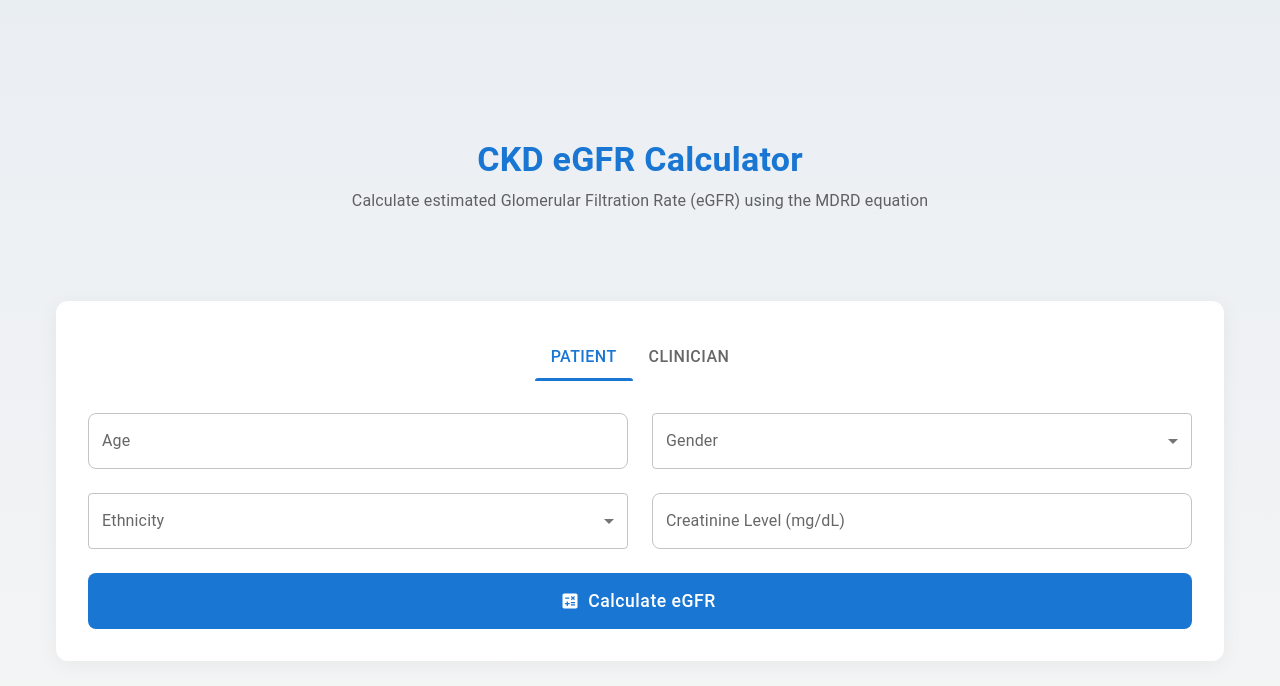
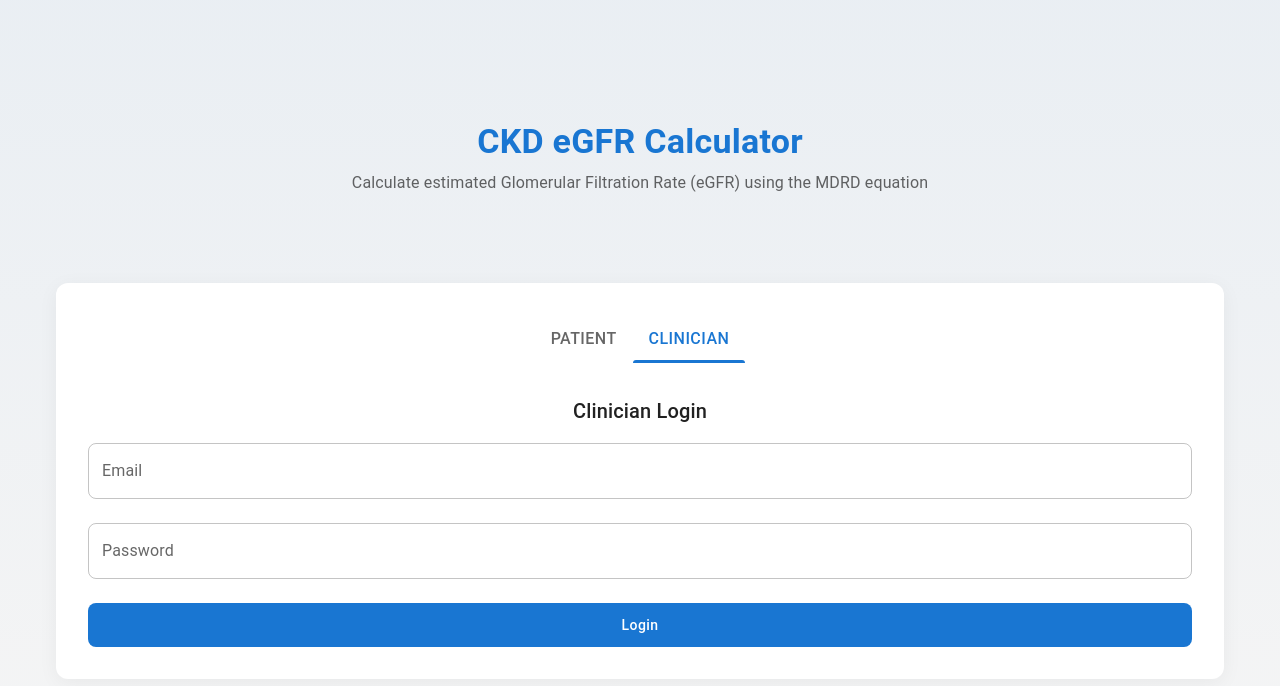
Before and after one commit to h4r1ni/CKD-eGFR-Calculator, a React (Vite) app: page / in a window 1280 px wide. Shown: the top 686 px of the page. Built offline with nearby package versions, Linux system fonts and the light colour scheme.

Commit message:
Connected to database, added login form for clinicians.

```diff
--- a/package.json
+++ b/package.json
@@ -15,10 +15,12 @@
     "@mui/icons-material": "^6.4.1",
     "@mui/material": "^6.4.1",
     "axios": "^1.7.9",
-    "papaparse": "^5.5.1",
+    "firebase": "^11.3.1",
+    "papaparse": "^5.5.2",
     "react": "^18.3.1",
     "react-dom": "^18.3.1",
     "react-hook-form": "^7.54.2",
+    "react-router-dom": "^7.1.5",
     "recharts": "^2.15.0"
   },
   "devDependencies": {
--- a/src/App.jsx
+++ b/src/App.jsx
@@ -1,4 +1,5 @@
 import { ThemeProvider, createTheme, CssBaseline, Box } from '@mui/material';
+import { BrowserRouter as Router, Routes, Route, Navigate } from 'react-router-dom';
 import EGFRCalculator from './components/EGFRCalculator';
 
 const theme = createTheme({
@@ -67,6 +68,7 @@ function App() {
   return (
     <ThemeProvider theme={theme}>
       <CssBaseline />
+      <Router>
         <Box
           sx={{
             minHeight: '100vh',
@@ -80,8 +82,15 @@ function App() {
             overflow: 'auto',
           }}
         >
-        <EGFRCalculator />
+          <Routes>
+            {/* This makes sure the first page is the Calculator page */}
+            <Route path="/" element={<EGFRCalculator />} />
+            <Route path="/calculator" element={<EGFRCalculator />} />
+            {/* Any unknown routes will go to the calculator */}
+            <Route path="*" element={<Navigate to="/" />} />
+          </Routes>
         </Box>
+      </Router>
     </ThemeProvider>
   );
 }
--- a/src/components/EGFRCalculator.jsx
+++ b/src/components/EGFRCalculator.jsx
@@ -1,4 +1,8 @@
-import React, { useState } from 'react';
+import React, { useState, useEffect } from 'react';
+import { useLocation } from 'react-router-dom'; // <-- Add this at the top
+import { auth } from "../firebaseConfig";
+import { signInWithEmailAndPassword } from "firebase/auth";
+
 import {
   Box,
   Container,
@@ -24,12 +28,28 @@ import CalculateIcon from '@mui/icons-material/Calculate';
 import Papa from 'papaparse';
 
 const EGFRCalculator = () => {
-  const [userType, setUserType] = useState('patient');
+  const location = useLocation();
+  const queryParams = new URLSearchParams(location.search);
+  const initialUserType = queryParams.get('type') || 'clinician';
+  const [userType, setUserType] = useState(initialUserType);
+  const [isLoggedIn, setIsLoggedIn] = useState(false);
   const [calculationResult, setCalculationResult] = useState(null);
+  const [email, setEmail] = useState("");
+  const [password, setPassword] = useState("");
+  const [loginError, setLoginError] = useState("");
+  const [patients, setPatients] = useState([]); // Stores multiple patient data
+  const [currentPatientIndex, setCurrentPatientIndex] = useState(0); // Controls navigation
+
+
+  useEffect(() => {
+    setUserType(initialUserType);
+  }, [initialUserType]);
+
+
   const [error, setError] = useState('');
   const [loading, setLoading] = useState(false);
 
-  const { control, handleSubmit, reset, formState: { errors } } = useForm({
+  const { control, handleSubmit, reset, setValue, formState: { errors } } = useForm({
     defaultValues: {
       age: '',
       gender: '',
@@ -44,6 +64,16 @@ const EGFRCalculator = () => {
     setCalculationResult(null);
     setError('');
   };
+
+  const handleLogin = async () => {
+    try {
+      await signInWithEmailAndPassword(auth, email, password);
+      setIsLoggedIn(true);
+    } catch (error) {
+      setLoginError("Invalid credentials. Please try again.");
+    }
+  };
+
 
   const calculateEGFR = (creatinine, age, gender, ethnicity) => {
     // MDRD equation implementation
@@ -96,20 +126,64 @@ const EGFRCalculator = () => {
 
     const handleFileUpload = (event) => {
     const file = event.target.files[0];
-    if (file) {
+
+    if (!file) return;
+
     Papa.parse(file, {
         complete: (results) => {
-          // Process CSV data
-          console.log(results.data);
-          // Implement bulk processing logic here
+            if (results.errors.length) {
+                setError(`Error processing CSV file: ${results.errors[0].message}`);
+                return;
+            }
+
+            const patients = results.data.map((row, index) => {
+                // Normalize column names (force lowercase and trim spaces)
+                const normalizedRow = {};
+                Object.keys(row).forEach(key => {
+                    normalizedRow[key.trim().toLowerCase()] = row[key].trim();
+                });
+
+                // Check if any required fields are missing
+                if (!normalizedRow.age || !normalizedRow.gender || !normalizedRow.ethnicity || !normalizedRow.creatinine) {
+                    setError(`Missing required fields in row ${index + 1}. Please check your file.`);
+                    return null;
+                }
+
+                // Validate values
+                if (isNaN(normalizedRow.age) || isNaN(normalizedRow.creatinine)) {
+                    setError(`Invalid number detected in row ${index + 1}. Ensure age and creatinine are numeric.`);
+                    return null;
+                }
+
+                return normalizedRow;
+            }).filter(patient => patient !== null);  // Remove invalid entries
+
+            if (patients.length === 0) {
+                setError('CSV file is empty or all rows contain errors. Please check your file.');
+                return;
+            }
+
+            setPatients(patients);
+            setCurrentPatientIndex(0);
+            setError(''); // Clear any previous errors
         },
         header: true,
-        error: (error) => {
-          setError('Error processing CSV file: ' + error.message);
+        skipEmptyLines: true,
+    });
+};
+
+
+  useEffect(() => {
+    if (patients.length > 0) {
+      const selectedPatient = patients[currentPatientIndex];
+      setValue("age", selectedPatient.age);
+      setValue("gender", selectedPatient.gender.toLowerCase());
+      setValue("ethnicity", selectedPatient.ethnicity.toLowerCase());
+      setValue("creatinine", selectedPatient.creatinine);
     }
-      });
-    }
-  };
+  }, [currentPatientIndex, patients, setValue]);
+
+
 
   const getRecommendations = (stage) => {
     const recommendations = {
@@ -206,38 +280,85 @@ const EGFRCalculator = () => {
           />
         </Tabs>
 
+
+        {userType === "clinician" && !isLoggedIn ? (
+          <Box sx={{ textAlign: "center", mt: 3 }}>
+            <Typography variant="h6">Clinician Login</Typography>
+            <TextField
+              label="Email"
+              fullWidth
+              margin="normal"
+              value={email}
+              onChange={(e) => setEmail(e.target.value)}
+            />
+            <TextField
+              label="Password"
+              type="password"
+              fullWidth
+              margin="normal"
+              value={password}
+              onChange={(e) => setPassword(e.target.value)}
+            />
+            <Button
+              variant="contained"
+              color="primary"
+              fullWidth
+              onClick={handleLogin}
+              sx={{ mt: 2 }}
+            >
+              Login
+            </Button>
+            {loginError && (
+              <Alert severity="error" sx={{ mt: 2 }}>
+                {loginError}
+              </Alert>
+            )}
+          </Box>
+        ) : (
+          <>
             {error && (
-          <Alert
-            severity="error"
-            sx={{
-              mb: 3,
-              borderRadius: 2,
-            }}
-          >
+              <Alert severity="error" sx={{ mb: 3, borderRadius: 2 }}>
                 {error}
               </Alert>
             )}
-
             <form onSubmit={handleSubmit(onSubmit)}>
               <Grid container spacing={3}>
+              {patients.length > 1 && (
+          <Grid item xs={12} sx={{ display: 'flex', justifyContent: 'center', gap: 2 }}>
+            <Button
+              variant="contained"
+              color="secondary"
+              disabled={currentPatientIndex === 0}
+              onClick={() => setCurrentPatientIndex(prev => prev - 1)}
+            >
+              ← Previous Patient
+            </Button>
+
+            <Typography variant="body1" sx={{ display: 'flex', alignItems: 'center' }}>
+              Patient {currentPatientIndex + 1} of {patients.length}
+            </Typography>
+
+            <Button
+              variant="contained"
+              color="secondary"
+              disabled={currentPatientIndex === patients.length - 1}
+              onClick={() => setCurrentPatientIndex(prev => prev + 1)}
+            >
+              Next Patient →
+            </Button>
+          </Grid>
+        )}
+
         <Grid item xs={12} md={6}>
           <Controller
             name="age"
             control={control}
             rules={{ required: 'Age is required', min: 18, max: 120 }}
             render={({ field }) => (
-                  <TextField
-                    {...field}
-                    label="Age"
-                    type="number"
-                    fullWidth
-                    error={!!errors.age}
-                    helperText={errors.age?.message}
-                  />
+              <TextField {...field} label="Age" type="number" fullWidth error={!!errors.age} helperText={errors.age?.message} />
             )}
           />
         </Grid>
-
         <Grid item xs={12} md={6}>
           <Controller
             name="gender"
@@ -254,7 +375,6 @@ const EGFRCalculator = () => {
             )}
           />
         </Grid>
-
         <Grid item xs={12} md={6}>
           <Controller
             name="ethnicity"
@@ -271,7 +391,6 @@ const EGFRCalculator = () => {
             )}
           />
         </Grid>
-
         <Grid item xs={12} md={6}>
           <Controller
             name="creatinine"
@@ -282,19 +401,10 @@ const EGFRCalculator = () => {
               max: { value: 20, message: 'Invalid creatinine level' }
             }}
             render={({ field }) => (
-                  <TextField
-                    {...field}
-                    label="Creatinine Level (mg/dL)"
-                    type="number"
-                    fullWidth
-                    error={!!errors.creatinine}
-                    helperText={errors.creatinine?.message}
-                  />
+              <TextField {...field} label="Creatinine Level (mg/dL)" type="number" fullWidth error={!!errors.creatinine} helperText={errors.creatinine?.message} />
             )}
           />
         </Grid>
-
-            {userType === 'clinician' && (
         <Grid item xs={12}>
         <Button
           component="label"
@@ -311,30 +421,20 @@ const EGFRCalculator = () => {
             type="file"
             hidden
             accept=".csv"
-                    onChange={handleFileUpload}
+            onChange={handleFileUpload} // Make sure this function is handling the upload
           />
         </Button>
       </Grid>
-            )}
 
               <Grid item xs={12}>
-              <Button
-                type="submit"
-                variant="contained"
-                color="primary"
-                fullWidth
-                disabled={loading}
-                startIcon={loading ? <CircularProgress size={20} /> : <CalculateIcon />}
-                sx={{
-                  height: 56,
-                  fontSize: '1.1rem',
-                }}
-              >
+                <Button type="submit" variant="contained" color="primary" fullWidth disabled={loading} startIcon={loading ? <CircularProgress size={20} /> : <CalculateIcon />} sx={{ height: 56, fontSize: '1.1rem' }}>
                   {loading ? 'Calculating...' : 'Calculate eGFR'}
                 </Button>
               </Grid>
             </Grid>
           </form>
+        </>
+      )}
       </Paper>
 
       {calculationResult && (
--- /dev/null
+++ b/src/firebaseConfig.js
@@ -0,0 +1,21 @@
+import { initializeApp } from "firebase/app";
+import { getAuth } from "firebase/auth";
+import { getFirestore } from "firebase/firestore";
+
+// Firebase configuration (DO NOT SHARE PUBLICLY)
+const firebaseConfig = {
+  apiKey: "AIzaSyCaoCuTwlKX4pN3IS4D7jZbsVyM6UOvk3o",
+  authDomain: "clinician-da122.firebaseapp.com",
+  projectId: "clinician-da122",
+  storageBucket: "clinician-da122.appspot.com",
+  messagingSenderId: "1081273905927",
+  appId: "1:1081273905927:web:d686cc0b6b54c547430ba2",
+  measurementId: "G-6PCDJE04XM"
+};
+
+// Initialize Firebase
+const app = initializeApp(firebaseConfig);
+const auth = getAuth(app); // Authentication
+const db = getFirestore(app); // Firestore Database
+
+export { app, auth, db };
```
Also changed, not shown: src/components/Login.jsx (added, +52 -0 lines), 1 other file (tests, documents, lock files or other folders). Lines whose indentation alone changed are shown as unchanged.
